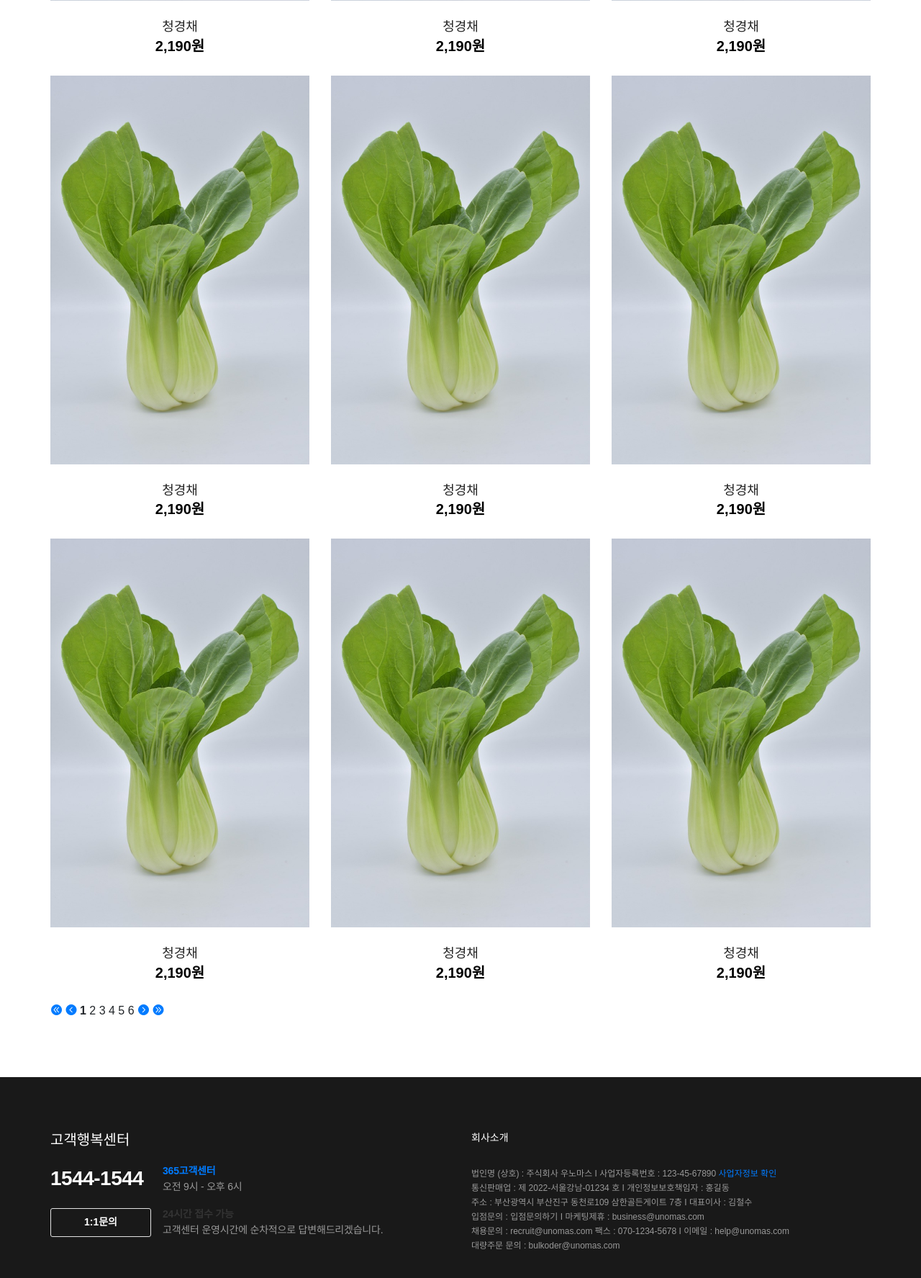
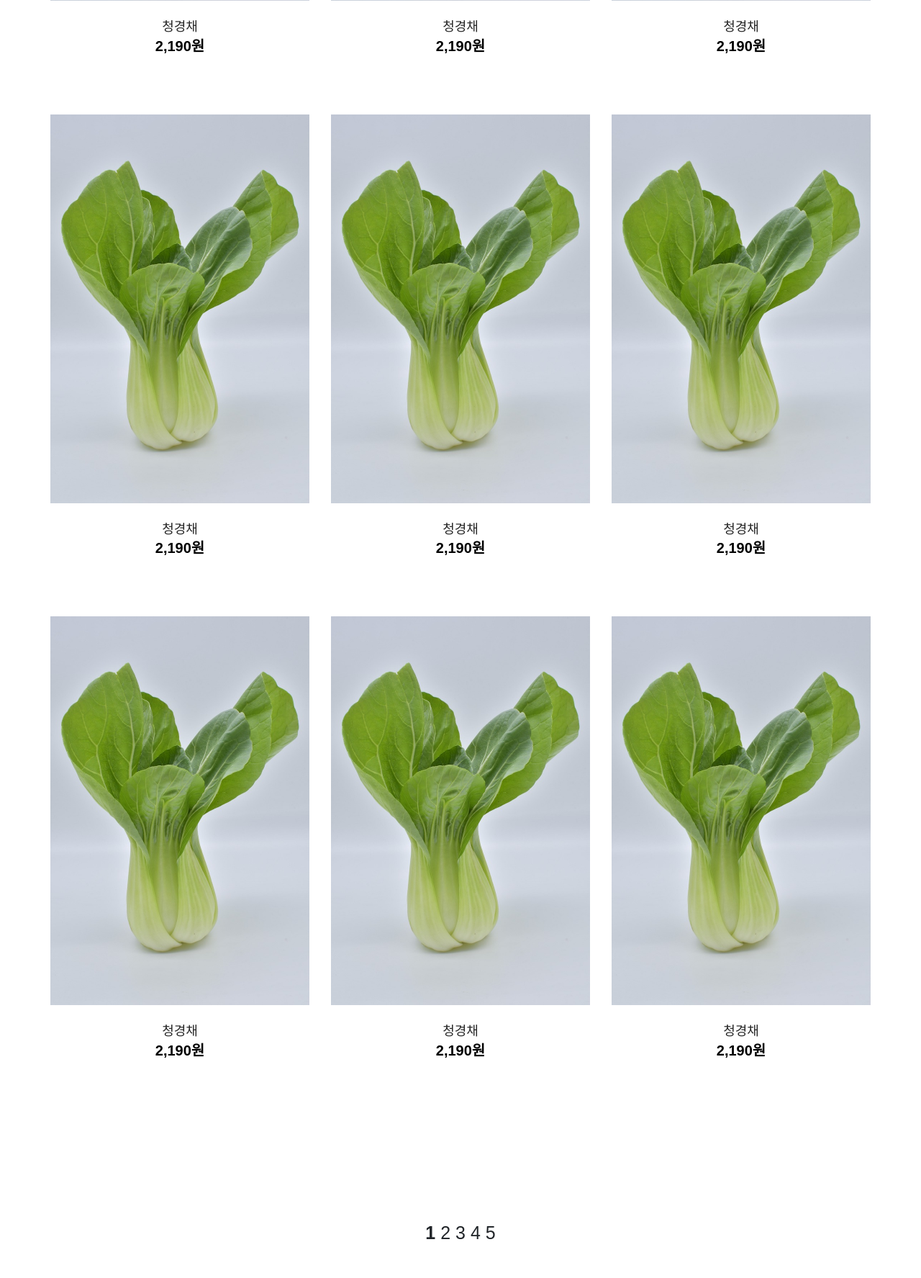
Before and after one commit to miro7923/Uno-Mas, a Java web app: page /mypage/product_list in a window 1280 px wide. Shown: the part 1077-2852 px from the top of the page at 72% size. Run offline with Tomcat 11, a stand-in JSP engine, Linux system fonts and the light colour scheme; some libraries are stand-ins or nearby versions; some web fonts are replaced.

Commit message:
[yujin]상품목록페이지 - 하단 페이지버튼 디자인 작업

```diff
--- a/UnoMas/src/main/webapp/WEB-INF/views/product/productList.jsp
+++ b/UnoMas/src/main/webapp/WEB-INF/views/product/productList.jsp
@@ -18,6 +18,12 @@ String[] subCategory = { "전체보기", "고구마·감자·당근", "양파·
 
 // @@ 로드시 현재 카테고리의 상품 총 개수 가져와서 저장 @@
 int cnt = 10;
+
+// @@ DB 연결 후 페이지 정보 가져오기 @@
+int pageCnt = 5;
+int pageBlockCnt = 5;
+int startBlock = 1;
+int endBlock = 5;
 %>
 
 <body>
@@ -197,15 +200,15 @@ int cnt = 10;
 							for (int i = 0; i < 9; i++) {
 							%>
 							<div class="col-lg-4 col-sm-6">
-								<div class="product-item">
+								<div class="product-item" id="productItem">
 									<div class="pi-pic">
 										<a href="product_detail"> <img
 											src="${path}/resources/img/product-single/product_vegi01.jpeg"
 											alt=""></a>
 										<!-- <div class="sale pp-sale">Sale</div> -->
-										<div class="icon">
+										<!-- <div class="icon">
 											<i class="icon_heart_alt"></i>
-										</div>
+										</div> -->
 										<ul>
 											<li class="w-icon active"><a href="#"><i
 													class="icon_bag_alt"></i></a></li>
@@ -231,21 +234,26 @@ int cnt = 10;
 							%>
 						</div>
 					</div>
-					<div class="pagediv">
-						<a href="#main"
-							class="arrow_carrot-2left_alt"></a> <a href="#main"
-							class="arrow_carrot-left_alt"></a> <span>
-							<!----> <strong
-							class="layout-pagination-button layout-pagination-number __active">1</strong>
-						</span><span><a
-							class="layout-pagination-button layout-pagination-number">2</a> <!----></span><span><a
-							class="layout-pagination-button layout-pagination-number">3</a> <!----></span><span><a
-							class="layout-pagination-button layout-pagination-number">4</a> <!----></span><span><a
-							class="layout-pagination-button layout-pagination-number">5</a> <!----></span><span><a
-							class="layout-pagination-button layout-pagination-number">6</a> <!----></span>
-						<a href="#main"
-							class="arrow_carrot-right_alt"></a> <a href="#main"
-							class="arrow_carrot-2right_alt"></a>
+					<!-- @@ DB 연결하면 상세 작업하기 @@ -->
+					<div class="row" id="pagediv">
+						<div class="col-lg-12 text-center">
+						<%if (startBlock > pageBlockCnt) { %>
+							<a href="#" class="arrow_carrot-2left_alt pagingBtn" id="toFirst"></a>
+							<a href="#" class="arrow_carrot-left_alt pagingBtn" id="prev"></a>
+						<% }
+
+						for (int i = startBlock; i <= endBlock; i++) { %>
+							<span>
+								<!----> <a class="pagingBtn" id="page<%=i%>"
+								onclick="changePageNum(<%=i%>, <%=endBlock%>);"><%=i %> <!----></a>
+							</span>
+						<% }
+
+						if (endBlock < pageBlockCnt) { %>
+							<a href="#" class="arrow_carrot-right_alt pagingBtn" id="next"></a>
+							<a href="#" class="arrow_carrot-2right_alt pagingBtn" id="toLast"></a>
+						<% } %>
+						</div>
 					</div>
 				</div>
 			</div>
--- a/UnoMas/src/main/webapp/resources/css/productList.css
+++ b/UnoMas/src/main/webapp/resources/css/productList.css
@@ -22,20 +22,34 @@
     border: 1px solid #e2e2e2;
 }
 
-.categoryList.on li {
+.categoryList li {
     float: left;
     width: 263px;
     padding: 16px 44px 0 39px;
 }
 
-.categoryList.on li a {
+.categoryList li a {
     cursor: pointer;
-}
-
-.categoryList.on li a:hover {
-    color: #dea234;
 }
 
 .product-item .pi-text .product-price {
     color: black;
 }
+
+#productItem {
+    margin-bottom: 80px;
+}
+
+#pagediv {
+    text-align: center;
+    font-size: 25px;
+    margin-top: 140px;
+}
+
+a:hover {
+    color: #007bffc2;
+}
+
+.pagingBtn {
+	cursor: pointer;
+}
--- a/UnoMas/src/main/webapp/resources/js/productList.js
+++ b/UnoMas/src/main/webapp/resources/js/productList.js
@@ -1,6 +1,7 @@
 $(document).ready(function() {
     $('#category0').css('color', '#dea234');
     $('#category0').css('font-weight', 'bold');
+    $('#page1').css('font-weight', 'bold');
 });
 
 function changeSort(num, maxNum) {
@@ -17,3 +18,16 @@ function changeSort(num, maxNum) {
         $(id).css('font-weight', '');
     }
 }
+
+function changePageNum(num, maxNum) {
+    var id = '#page' + num;
+
+    $(id).css('font-weight', 'bold');
+
+    for (var i = 1; i <= maxNum; i++) {
+        if (num == i) continue;
+
+        id = '#page' + i;
+        $(id).css('font-weight', '');
+    }
+}
```
Also changed, not shown: other parts of UnoMas/src/main/webapp/WEB-INF/views/product/productList.jsp (+3 -6 lines).
